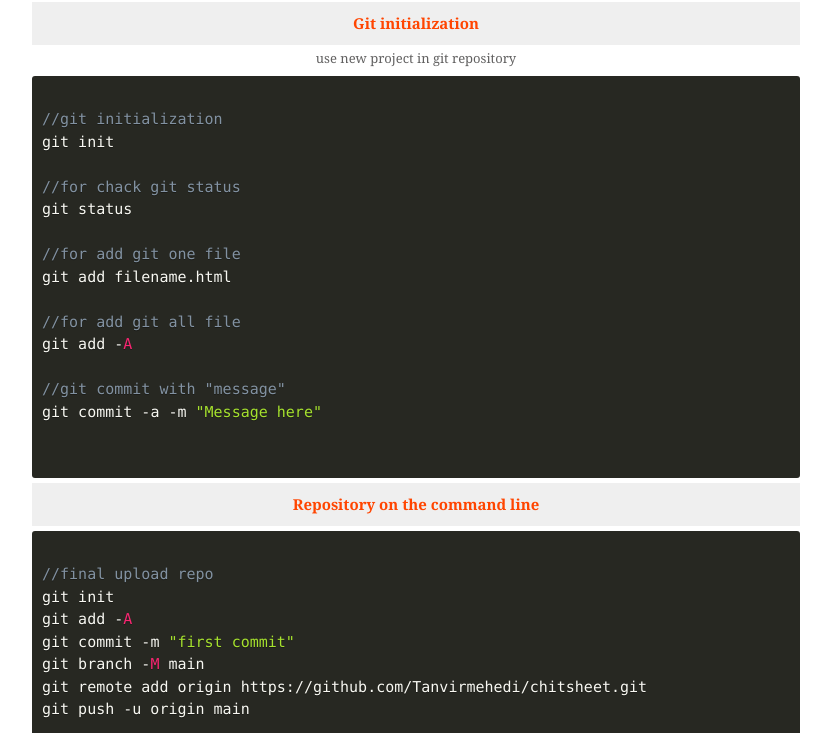
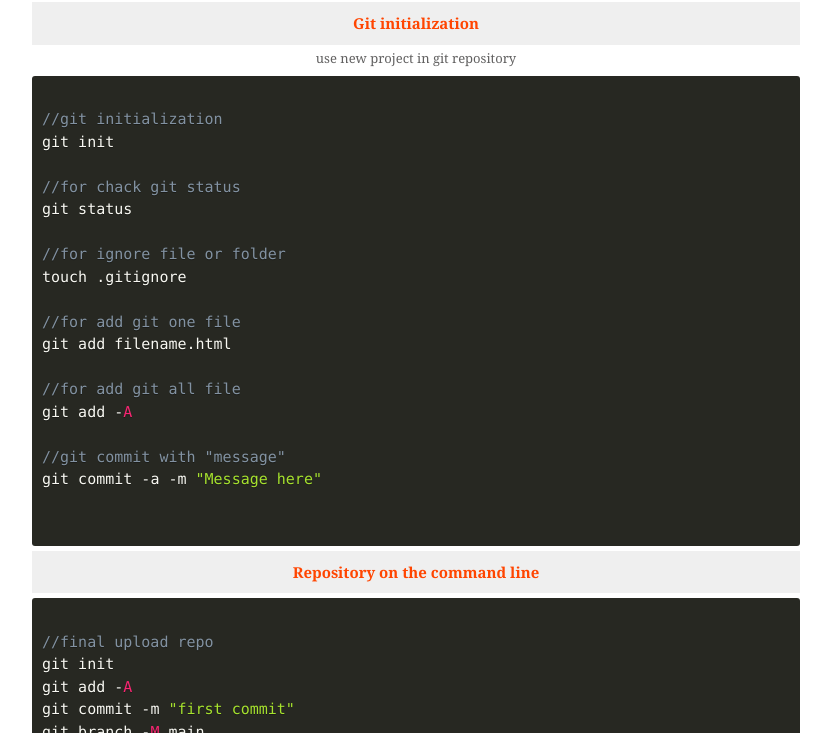
Before and after one commit to Tanvirmehedi/chitsheet, a website: page git.html in a window 1280 px wide. Shown: the part 709-1442 px from the top of the page, without its empty margins (224-1055 px from the left). Drawn offline with Linux system fonts and the light colour scheme; a web font is replaced by a local one.

Commit message:
first commit

```diff
--- a/git.html
+++ b/git.html
@@ -74,6 +74,9 @@
 //for chack git status
 git status
 
+//for ignore file or folder
+touch .gitignore
+
 //for add git one file
 git add filename.html
 
```
Also changed, not shown: 1 other file.
